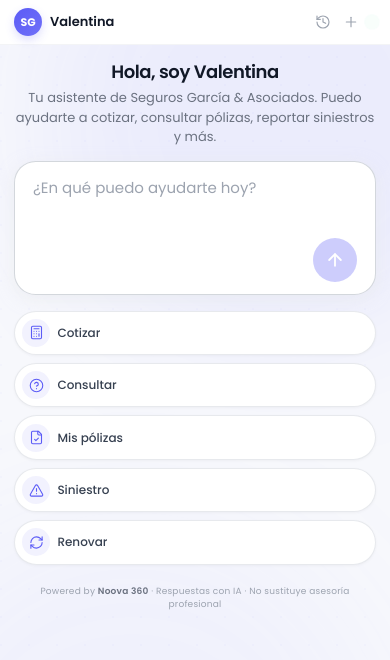
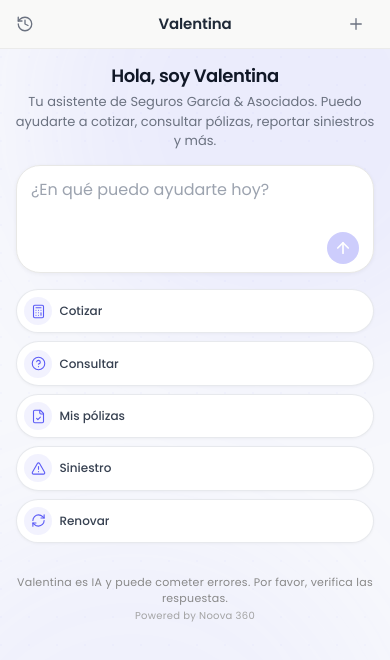
Before and after one commit to brightgroup/appnoova, a Next.js app: page /agenteclientes in a window 390 px wide. Shown: the top 660 px of the page. Built offline with nearby package versions, Linux system fonts and the light colour scheme.

Commit message:
Polish agente clientes mobile UI to match Claude layout.
Use a fixed Claude-style header and input footer, keep the header visible with the iOS keyboard via visual viewport sync, and update disclaimer copy.

Co-authored-by: Cursor <cursoragent@cursor.com>

```diff
--- a/src/app/agenteclientes/AgenteClientesClient.tsx
+++ b/src/app/agenteclientes/AgenteClientesClient.tsx
@@ -116,7 +116,7 @@ function InputComposer({
           value={input}
           onChange={onInput}
           onKeyDown={onKeyDown}
-          placeholder="¿En qué puedo ayudarte hoy?"
+          placeholder={variant === "footer" ? "Escribe un mensaje..." : "¿En qué puedo ayudarte hoy?"}
           disabled={loading}
           rows={2}
           className="ac-textarea"
@@ -289,7 +289,14 @@ export default function AgenteClientesClient() {
   const chatAreaRef = useRef<HTMLDivElement>(null);
   const textareaRef = useRef<HTMLTextAreaElement>(null);
   const rootRef = useRef<HTMLDivElement>(null);
+  const headerRef = useRef<HTMLElement>(null);
   const hasChat = messages.length > 0;
+
+  const headerTitle = useMemo(() => {
+    const active = conversations.find(c => c.id === activeConversationId);
+    if (active?.messages.length) return active.title;
+    return BROKER.agentName;
+  }, [conversations, activeConversationId]);
 
   const applyConversationState = useCallback(
     (state: ReturnType<typeof loadConversationState>) => {
@@ -335,6 +342,51 @@ export default function AgenteClientesClient() {
   }, []);
 
   useEffect(() => {
+    const root = rootRef.current;
+    const header = headerRef.current;
+    if (!root || !header) return;
+
+    const mobileQuery = window.matchMedia("(max-width: 640px)");
+
+    const syncViewport = () => {
+      const headerH = header.offsetHeight;
+      root.style.setProperty("--ac-header-h", `${headerH}px`);
+
+      if (!mobileQuery.matches) {
+        header.style.top = "";
+        root.style.top = "";
+        root.style.height = "";
+        return;
+      }
+
+      const vv = window.visualViewport;
+      if (!vv) return;
+
+      header.style.top = `${vv.offsetTop}px`;
+      root.style.top = `${vv.offsetTop}px`;
+      root.style.height = `${vv.height}px`;
+    };
+
+    syncViewport();
+    const vv = window.visualViewport;
+    vv?.addEventListener("resize", syncViewport);
+    vv?.addEventListener("scroll", syncViewport);
+    window.addEventListener("resize", syncViewport);
+    mobileQuery.addEventListener("change", syncViewport);
+
+    const observer = new ResizeObserver(syncViewport);
+    observer.observe(header);
+
+    return () => {
+      vv?.removeEventListener("resize", syncViewport);
+      vv?.removeEventListener("scroll", syncViewport);
+      window.removeEventListener("resize", syncViewport);
+      mobileQuery.removeEventListener("change", syncViewport);
+      observer.disconnect();
+    };
+  }, []);
+
+  useEffect(() => {
     if (!hasChat) return;
     const el = chatAreaRef.current;
     if (!el) return;
@@ -342,6 +394,7 @@ export default function AgenteClientesClient() {
   }, [messages, loading, hasChat]);
 
   useEffect(() => {
+    if (window.matchMedia("(max-width: 640px)").matches) return;
     textareaRef.current?.focus();
   }, []);
 
@@ -422,18 +475,29 @@ export default function AgenteClientesClient() {
         <div className="ac-bg-grid" />
       </div>
 
-      <header className="ac-header">
+      <header ref={headerRef} className="ac-header">
         <div className="ac-header-inner">
-          <div className="ac-brand">
+          <button
+            type="button"
+            onClick={() => setHistoryOpen(open => !open)}
+            className={`ac-icon-btn ac-header-mobile-only ac-header-slot-left${historyOpen ? " ac-icon-btn--active" : ""}`}
+            aria-label="Ver conversaciones"
+          >
+            <History size={18} strokeWidth={1.75} />
+          </button>
+
+          <div className="ac-brand ac-header-desktop-only">
             <div className="ac-logo">{BROKER.initials}</div>
             <div className="ac-brand-text">
               <p className="ac-brand-name">{BROKER.name}</p>
               <p className="ac-brand-sub">Asistente virtual · {BROKER.agentName}</p>
-              <p className="ac-brand-compact">{BROKER.agentName}</p>
             </div>
           </div>
-          <div className="ac-header-actions">
-            <div className="ac-header-tools">
+
+          <h1 className="ac-header-title ac-header-mobile-only">{headerTitle}</h1>
+
+          <div className="ac-header-slot-right">
+            <div className="ac-header-tools ac-header-desktop-only">
               <button
                 type="button"
                 onClick={() => setHistoryOpen(open => !open)}
@@ -452,15 +516,16 @@ export default function AgenteClientesClient() {
               >
                 <Plus size={16} strokeWidth={1.75} />
               </button>
-              <ConversationHistory
-                open={historyOpen}
-                conversations={conversations}
-                activeId={activeConversationId}
-                onSelect={openConversation}
-                onClose={() => setHistoryOpen(false)}
-              />
             </div>
-            <div className="ac-status" title="En línea">
+            <button
+              type="button"
+              onClick={startNewChat}
+              className="ac-icon-btn ac-header-mobile-only"
+              aria-label="Nueva conversación"
+            >
+              <Plus size={18} strokeWidth={1.75} />
+            </button>
+            <div className="ac-status ac-header-desktop-only" title="En línea">
               <span className="ac-status-dot">
                 <span className="ac-status-ping" />
                 <span className="ac-status-core" />
@@ -470,6 +535,14 @@ export default function AgenteClientesClient() {
           </div>
         </div>
       </header>
+
+      <ConversationHistory
+        open={historyOpen}
+        conversations={conversations}
+        activeId={activeConversationId}
+        onSelect={openConversation}
+        onClose={() => setHistoryOpen(false)}
+      />
 
       <main className={`ac-main${hasChat ? " ac-main--chat" : " ac-main--idle"}`}>
         {!hasChat ? (
@@ -505,10 +578,10 @@ export default function AgenteClientesClient() {
               <QuickActions loading={loading} onAction={sendMessage} />
             </div>
 
-            <p className="ac-powered">
-              Powered by <strong>Noova 360</strong>
-              {" · "}
-              Respuestas con IA · No sustituye asesoría profesional
+            <p className="ac-powered ac-powered--idle">
+              Valentina es IA y puede cometer errores. Por favor, verifica las respuestas.
+              {" "}
+              <span className="ac-powered-credit">Powered by Noova 360</span>
             </p>
           </div>
         ) : (
@@ -546,10 +619,10 @@ export default function AgenteClientesClient() {
                 onSend={() => sendMessage(input)}
                 variant="footer"
               />
-              <p className="ac-powered">
-                Powered by <strong>Noova 360</strong>
-                {" · "}
-                Respuestas con IA · No sustituye asesoría profesional
+              <p className="ac-powered ac-powered--chat">
+                Valentina es IA y puede cometer errores. Por favor, verifica las respuestas.
+                {" "}
+                <span className="ac-powered-credit">Powered by Noova 360</span>
               </p>
             </div>
           </>
--- a/src/app/agenteclientes/agente-clientes.css
+++ b/src/app/agenteclientes/agente-clientes.css
@@ -97,8 +97,18 @@ html:has(.agente-clientes-root) body {
   min-width: 0;
 }
 
-.ac-brand-compact {
+.ac-header-mobile-only {
   display: none;
+}
+
+.ac-header-title {
+  display: none;
+}
+
+.ac-header-slot-left,
+.ac-header-slot-right {
+  display: flex;
+  align-items: center;
 }
 
 .ac-brand {
@@ -852,6 +862,17 @@ html:has(.agente-clientes-root) body {
   color: #6b7280;
 }
 
+.ac-powered--chat {
+  margin-top: 0.5rem;
+}
+
+.ac-powered-credit {
+  display: block;
+  margin-top: 0.15rem;
+  font-size: 0.9em;
+  color: #a3a3a3;
+}
+
 @keyframes ac-fade-in {
   from { opacity: 0; transform: translateY(8px); }
   to { opacity: 1; transform: translateY(0); }
@@ -919,79 +940,82 @@ html:has(.agente-clientes-root) body {
 }
 
 @media (max-width: 640px) {
+  .agente-clientes-root {
+    bottom: auto;
+    right: 0;
+    left: 0;
+  }
+
   .ac-header {
-    position: relative;
-    z-index: 50;
+    position: fixed;
+    top: 0;
+    left: 0;
+    right: 0;
+    z-index: 100;
     flex-shrink: 0;
-    background: #fff;
+    background: #f9f9f8;
     backdrop-filter: none;
     -webkit-backdrop-filter: none;
-    border-bottom-color: rgba(243, 244, 246, 0.95);
+    border-bottom: 1px solid #ebebea;
     padding-top: env(safe-area-inset-top, 0);
+    transform: translateZ(0);
+    will-change: top;
   }
 
   .ac-header-inner {
-    padding: 0.4375rem 0.875rem;
+    display: grid;
+    grid-template-columns: 2.5rem 1fr 2.5rem;
+    align-items: center;
+    padding: 0 1rem;
+    min-height: 3rem;
+    height: 3rem;
     gap: 0.5rem;
-    min-height: 2.75rem;
+    max-width: none;
   }
 
-  .ac-brand {
-    gap: 0.5rem;
+  .ac-header-mobile-only {
+    display: inline-flex;
   }
 
-  .ac-logo {
-    width: 1.75rem;
-    height: 1.75rem;
-    font-size: 0.6875rem;
-    box-shadow: 0 4px 10px rgba(91, 91, 246, 0.2);
+  .ac-header-desktop-only {
+    display: none !important;
   }
 
-  .ac-brand-name,
-  .ac-brand-sub {
-    display: none;
+  .ac-header-slot-left {
+    grid-column: 1;
+    justify-content: flex-start;
   }
 
-  .ac-brand-compact {
+  .ac-header-title {
     display: block;
+    grid-column: 2;
     margin: 0;
-    font-size: 0.8125rem;
+    font-size: 0.9375rem;
     font-weight: 600;
-    color: var(--ac-text);
+    color: #1f2937;
+    text-align: center;
     white-space: nowrap;
     overflow: hidden;
     text-overflow: ellipsis;
     line-height: 1.2;
+    letter-spacing: -0.01em;
   }
 
-  .ac-header-actions {
-    gap: 0.125rem;
+  .ac-header-slot-right {
+    grid-column: 3;
+    justify-content: flex-end;
   }
 
   .ac-icon-btn {
-    width: 1.625rem;
-    height: 1.625rem;
+    width: 2.25rem;
+    height: 2.25rem;
+    border-radius: 0.5rem;
+    color: #6b7280;
   }
 
-  .ac-status {
-    padding: 0;
-    margin-left: 0.125rem;
-    background: transparent;
-    border: none;
-  }
-
-  .ac-status-label {
-    display: none;
-  }
-
-  .ac-status-dot {
-    width: 0.5rem;
-    height: 0.5rem;
-  }
-
-  .ac-status-core {
-    width: 0.5rem;
-    height: 0.5rem;
+  .ac-main {
+    padding-top: calc(var(--ac-header-h, 3rem) + env(safe-area-inset-top, 0px));
+    min-height: 0;
   }
 
   .ac-main--idle {
@@ -1004,7 +1028,7 @@ html:has(.agente-clientes-root) body {
   .ac-center-hub {
     flex: none;
     justify-content: flex-start;
-    padding: 1rem 0.875rem 1.25rem;
+    padding: 1rem 0.75rem 1.25rem;
     max-width: none;
   }
 
@@ -1027,23 +1051,81 @@ html:has(.agente-clientes-root) body {
     max-width: none;
   }
 
-  .ac-center-hub .ac-powered {
-    margin-top: 1.25rem;
-    font-size: 9px;
+  .ac-composer-block {
+    padding: 0 0.25rem;
+  }
+
+  .ac-input-box,
+  .ac-input-box--hero,
+  .ac-input-box--footer {
+    border-radius: 1.5rem;
+    border: 1px solid #e8e8e6;
+    box-shadow: 0 1px 4px rgba(0, 0, 0, 0.05);
+    padding: 0.75rem 0.875rem 0.5rem;
+    min-height: 0;
+  }
+
+  .ac-textarea,
+  .ac-input-box--hero .ac-textarea,
+  .ac-input-box--footer .ac-textarea {
+    font-size: 16px;
+    line-height: 1.45;
+    min-height: 1.375rem;
+    max-height: 7.5rem;
+  }
+
+  .ac-input-toolbar {
+    margin-top: 0.5rem;
+    padding-top: 0;
+  }
+
+  .ac-send {
+    width: 2rem;
+    height: 2rem;
+    box-shadow: none;
+  }
+
+  .ac-send svg {
+    width: 1.125rem;
+    height: 1.125rem;
+  }
+
+  .ac-powered--idle,
+  .ac-powered--chat {
+    margin-top: 0.5rem;
+    font-size: 11px;
+    line-height: 1.45;
+    color: #888;
+    padding: 0 0.25rem;
+  }
+
+  .ac-powered-credit {
+    font-size: 10px;
+    color: #a3a3a3;
   }
 
   .ac-chat-area {
-    padding: 0.875rem 0.875rem 0.375rem;
+    padding: 0.75rem 0.75rem 0.25rem;
   }
 
   .ac-footer {
-    padding: 0.375rem 0.875rem max(0.625rem, env(safe-area-inset-bottom));
+    flex-shrink: 0;
+    padding: 0 0.75rem 0.5rem;
+    padding-bottom: max(0.5rem, env(safe-area-inset-bottom));
+    background: var(--ac-bg);
   }
 
-  .ac-footer .ac-powered {
+  .ac-footer .ac-powered--chat {
     margin-top: 0.5rem;
-    font-size: 9px;
-    line-height: 1.35;
+    font-size: 11px;
+    line-height: 1.45;
+    color: #888;
+    padding: 0 0.25rem;
+  }
+
+  .ac-footer .ac-powered-credit {
+    font-size: 10px;
+    color: #a3a3a3;
   }
 
   .ac-history-panel {
```
